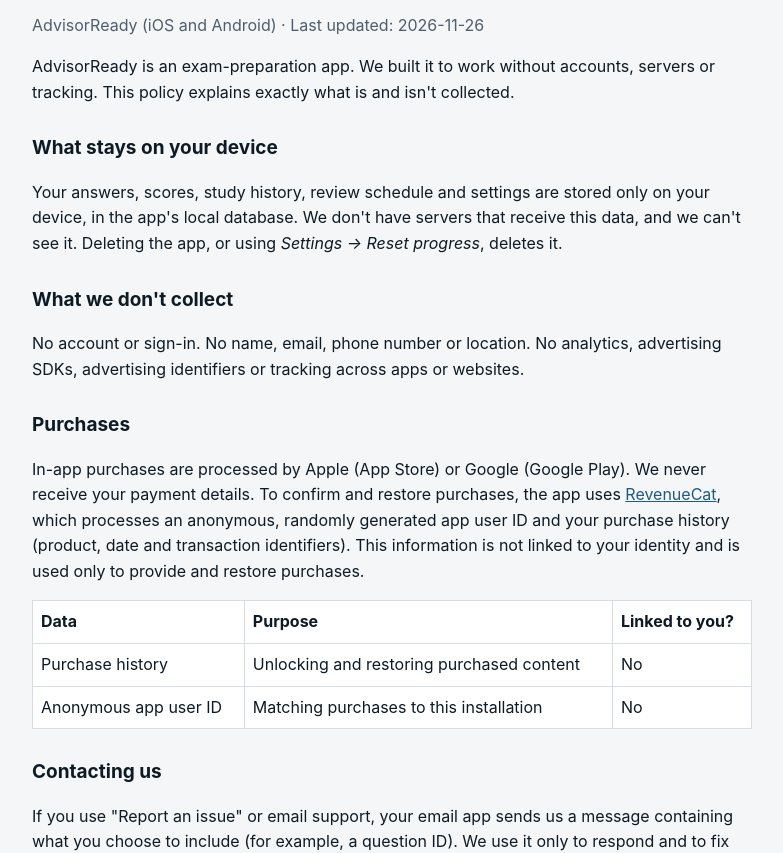
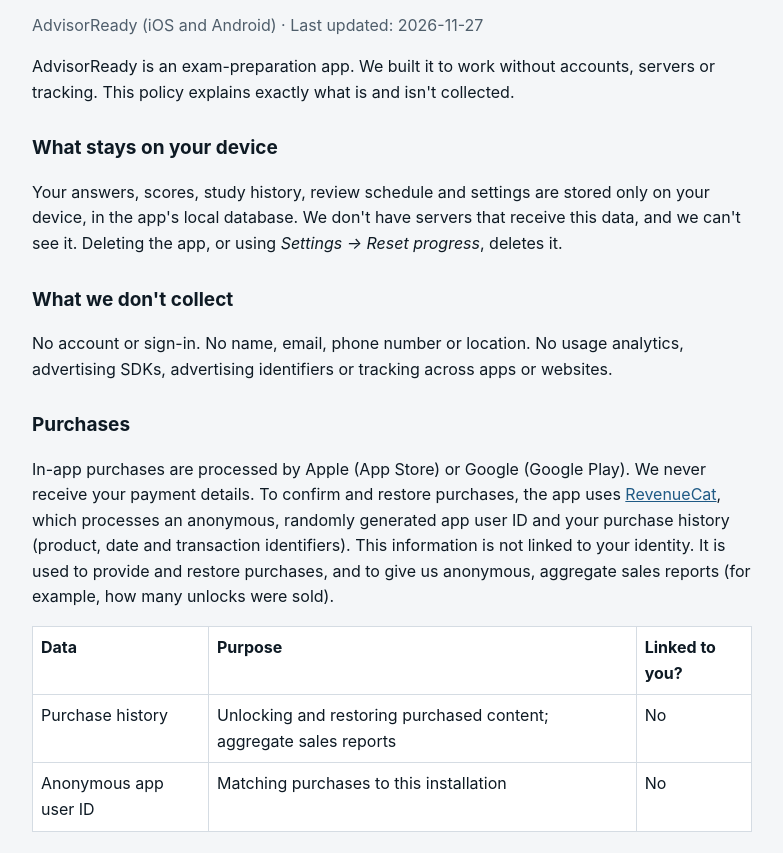
Before and after one commit to braedonpaul/licensing-prep-site, a plain HTML site: page privacy-policy.html in a window 1280 px wide. Shown: the part 121-974 px from the top of the page, without its empty margins (248-1031 px from the left). Drawn offline with Linux system fonts and the light colour scheme.

Commit message:
Privacy policy: name aggregate sales reports as a purchase-data purpose
Co-Authored-By: Claude Opus 5.5 <noreply@anthropic.com>
Claude-Session: https://claude.ai/code/session_01NeqWiAcYBinta3gwJtsXBX

```diff
--- a/privacy-policy.html
+++ b/privacy-policy.html
@@ -24,7 +24,7 @@
     <span>Advisor<b>Ready</b></span>
   </a>
   <h1>Privacy Policy</h1>
-  <p class="muted">AdvisorReady (iOS and Android) · Last updated: 2026-11-26</p>
+  <p class="muted">AdvisorReady (iOS and Android) · Last updated: 2026-11-27</p>
 
   <p>AdvisorReady is an exam-preparation app. We built it to work without accounts, servers or tracking. This policy explains exactly what is and isn't collected.</p>
 
@@ -32,13 +32,13 @@
   <p>Your answers, scores, study history, review schedule and settings are stored only on your device, in the app's local database. We don't have servers that receive this data, and we can't see it. Deleting the app, or using <em>Settings → Reset progress</em>, deletes it.</p>
 
   <h2>What we don't collect</h2>
-  <p>No account or sign-in. No name, email, phone number or location. No analytics, advertising SDKs, advertising identifiers or tracking across apps or websites.</p>
+  <p>No account or sign-in. No name, email, phone number or location. No usage analytics, advertising SDKs, advertising identifiers or tracking across apps or websites.</p>
 
   <h2>Purchases</h2>
-  <p>In-app purchases are processed by Apple (App Store) or Google (Google Play). We never receive your payment details. To confirm and restore purchases, the app uses <a href="https://www.revenuecat.com/privacy/">RevenueCat</a>, which processes an anonymous, randomly generated app user ID and your purchase history (product, date and transaction identifiers). This information is not linked to your identity and is used only to provide and restore purchases.</p>
+  <p>In-app purchases are processed by Apple (App Store) or Google (Google Play). We never receive your payment details. To confirm and restore purchases, the app uses <a href="https://www.revenuecat.com/privacy/">RevenueCat</a>, which processes an anonymous, randomly generated app user ID and your purchase history (product, date and transaction identifiers). This information is not linked to your identity. It is used to provide and restore purchases, and to give us anonymous, aggregate sales reports (for example, how many unlocks were sold).</p>
   <table>
     <tr><th>Data</th><th>Purpose</th><th>Linked to you?</th></tr>
-    <tr><td>Purchase history</td><td>Unlocking and restoring purchased content</td><td>No</td></tr>
+    <tr><td>Purchase history</td><td>Unlocking and restoring purchased content; aggregate sales reports</td><td>No</td></tr>
     <tr><td>Anonymous app user ID</td><td>Matching purchases to this installation</td><td>No</td></tr>
   </table>
 
```
